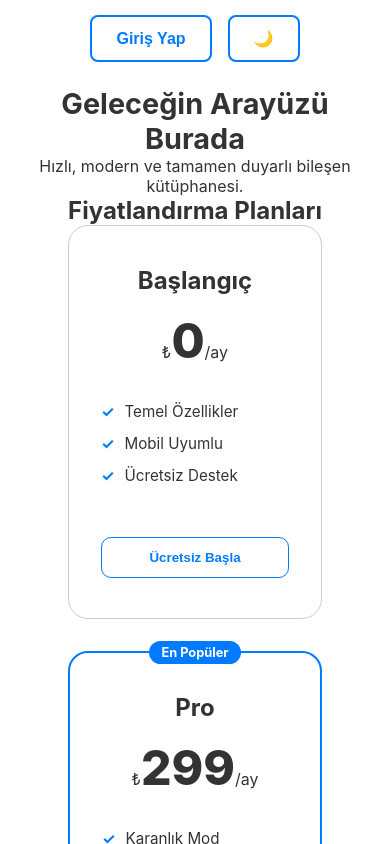
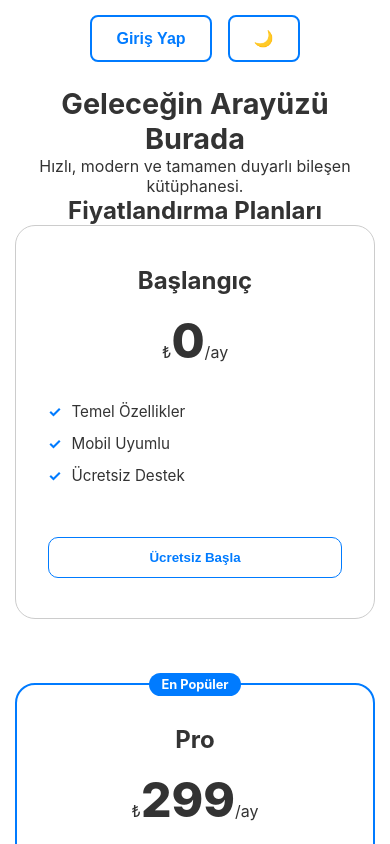
Before and after one commit to eminyeral/mini-landing-project, a React (Vite) app: page / in a window 390 px wide. Shown: the top 844 px of the page. Built offline with nearby package versions, Linux system fonts and the light colour scheme.

Commit message:
fix: responsive pricing cards layout

```diff
--- a/src/App.scss
+++ b/src/App.scss
@@ -82,3 +82,13 @@ body {
   gap: 15px;       // Butonların arasını açar
   margin-top: 20px;
 }
+
+.pricing-container {
+  display: flex;
+  flex-wrap: wrap; // Kartların sığmadığında alta kaymasını sağlar
+  justify-content: center;
+  gap: 2rem;
+  width: 100%; // Daralmayı engeller
+  max-width: 1200px; // Çok genişlemesini engeller
+  margin: 0 auto;
+}
```
